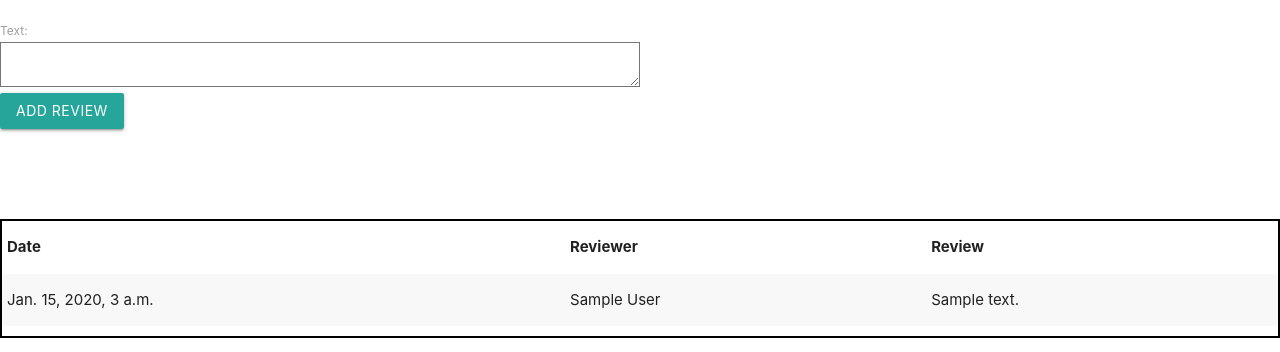
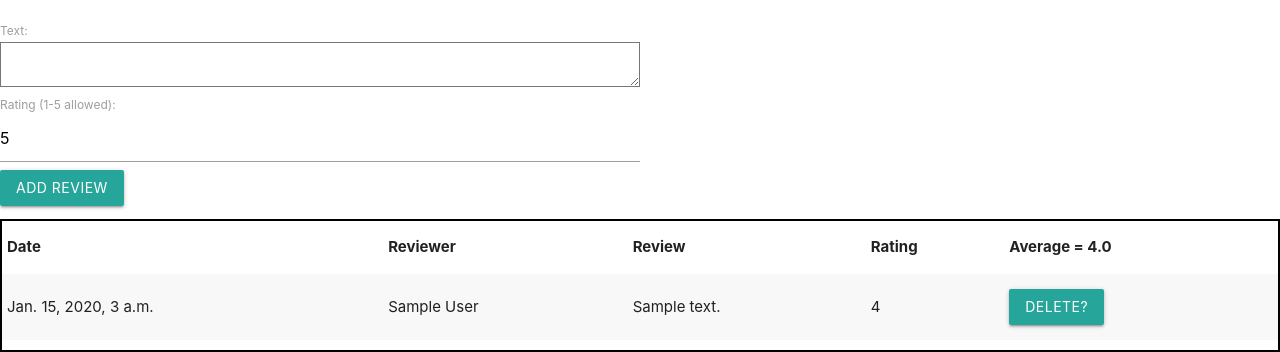
Before and after one commit to rjohnson0707/Dude-Wheres-My-Food, a Django app: page /trucks/1 in a window 1280 px wide. Shown: the part 996-1348 px from the top of the page. Run offline with Django 3.2, Linux system fonts and the light colour scheme; a user stored in the database is signed in; tables that the repository leaves empty hold one stand-in row (values such as "Sample post"); some libraries are stand-ins or nearby versions.

Commit message:
Average now works

```diff
--- a/dwmf/forms.py
+++ b/dwmf/forms.py
@@ -53,7 +53,7 @@ class EditUser(UserChangeForm):
 class ReviewForm(ModelForm):
     class Meta:
         model = Review
-        fields = ('text',)
+        fields = ('text','rating',)
 
 
 
--- a/dwmf/models.py
+++ b/dwmf/models.py
@@ -4,6 +4,8 @@ from datetime import date, time, timezone, datetime
 from django.contrib.auth.models import User
 from django.db.models.signals import post_save
 from django.utils import timezone
+from django.core.validators import MaxValueValidator, MinValueValidator
+from django.db.models import Avg
 import datetime
 
 
@@ -89,11 +91,14 @@ class Calendar(models.Model):
 class Review(models.Model):
     text = models.TextField(max_length=500)
     created_date = models.DateTimeField()
+    rating = models.IntegerField('Rating (1-5 allowed)', validators=[MinValueValidator(1), MaxValueValidator(5)], default=5)
     user = models.ForeignKey(User, on_delete=models.CASCADE)
     truck = models.ForeignKey(Truck, on_delete=models.CASCADE, related_name='reviews')
+    avg = 0
 
     def __str__(self):
-        return f"{self.user.username} at {self.created_date}: {self.text}"
+        return f"{self.user.username} at {self.created_date}: {self.text} {self.rating}"
+
 
     class Meta:
         ordering = ['-created_date']
--- a/dwmf/templates/trucks/index_detail.html
+++ b/dwmf/templates/trucks/index_detail.html
@@ -44,7 +44,7 @@
   <div class="reviews">
     <table class="striped">
       <thead>
-        <tr><th>Date</th><th>Reviewer</th><th>Review</th></tr>
+        <tr><th>Date</th><th>Reviewer</th><th>Review</th><th>Rating</th><th>Average = {{avg}}</th></tr>
       </thead>
       <tbody>
           {% for review in truck.reviews.all %}
@@ -52,6 +52,12 @@
             <td>{{review.created_date}}</td>
             <td>{{review.user.first_name}} {{review.user.last_name}}</td>
             <td>{{review.text}}</td>
+            <td>{{review.rating}}</td>
+            {% if review.user == request.user %}
+            <td><form method="POST" action="{% url 'delete_review' truck.id review.id %}">{%csrf_token%} <button type="submit" class="btn">Delete?</button></form></td>
+            {% else %}
+            <td></td>
+            {%endif%}
           </tr>
         {% endfor %}
       </tbody>
--- a/dwmf/urls.py
+++ b/dwmf/urls.py
@@ -11,6 +11,7 @@ urlpatterns = [
     path('profile/<int:user_id>/profile_photo/', views.profile_photo, name='profile_photo'),
     path('profile/<int:user_id>/delete_photo/', views.delete_photo, name='delete_photo'),
     path('trucks/<int:truck_id>/add_review/', views.add_review, name='add_review'),
+    path('trucks/<int:truck_id>/review/<int:review_id>/delete_review/', views.delete_review, name='delete_review'),
     path('profile/<int:user_id>/assoc_truck/<int:truck_id>/', views.assoc_truck, name='assoc_truck'),
     path('profile/<int:user_id>/unnasoc_truck/<int:truck_id>/', views.unassoc_truck, name='unassoc_truck'),
     path('trucks/', views.trucks_index, name='index'),
--- a/dwmf/views.py
+++ b/dwmf/views.py
@@ -6,9 +6,10 @@ from django.contrib.auth.decorators import login_required
 from django.contrib.auth.mixins import LoginRequiredMixin
 from django.views.generic.edit import CreateView, UpdateView, DeleteView
 from django.views.generic import ListView, DetailView
-from .models import Truck, User, Profile, Menu, Calendar, ProfilePhoto, TruckPhoto
+from .models import Truck, User, Profile, Menu, Calendar, ProfilePhoto, TruckPhoto, Review
 from .forms import ExtendedUserCreationForm, ProfileForm, MenuForm, CalendarForm, EditUser, ReviewForm, MenuUpdate, TruckUpdate
 from datetime import date, time, timezone, datetime
+from django.db.models import Avg
 import uuid
 import boto3
 
@@ -166,7 +167,13 @@ def trucks_index(request):
 def trucks_info(request, truck_id):
     truck = Truck.objects.get(id=truck_id)
     review_form = ReviewForm()
-    return render(request, 'trucks/index_detail.html', {'truck': truck, 'review_form': review_form})
+    a = Review.objects.filter(truck_id=truck_id)
+    sum = 0
+    for rating in a:
+        sum += rating.rating
+    avg = sum / len(a)
+
+    return render(request, 'trucks/index_detail.html', {'truck': truck, 'review_form': review_form, 'avg': avg})
 
 def add_review(request, truck_id):
     form = ReviewForm(request.POST)
@@ -179,6 +186,13 @@ def add_review(request, truck_id):
         new_review.save()
     return redirect('index_detail', truck_id=truck_id)
 
+def delete_review(request, truck_id, review_id):
+    review = Review.objects.get(id=review_id)
+    if request.method == 'POST':
+        review.delete()
+        return redirect('index_detail', truck_id=truck_id)
+    else:
+        return render(request, 'trucks/index_detail.html', truck_id=truck_id)
 
 def add_calendar(request, truck_id):
 
```
Also changed, not shown: dwmf/migrations/0001_initial.py, dwmf/migrations/0002_auto_20200324_1453.py (deleted), dwmf/migrations/0002_auto_20200325_1349.py (added).
